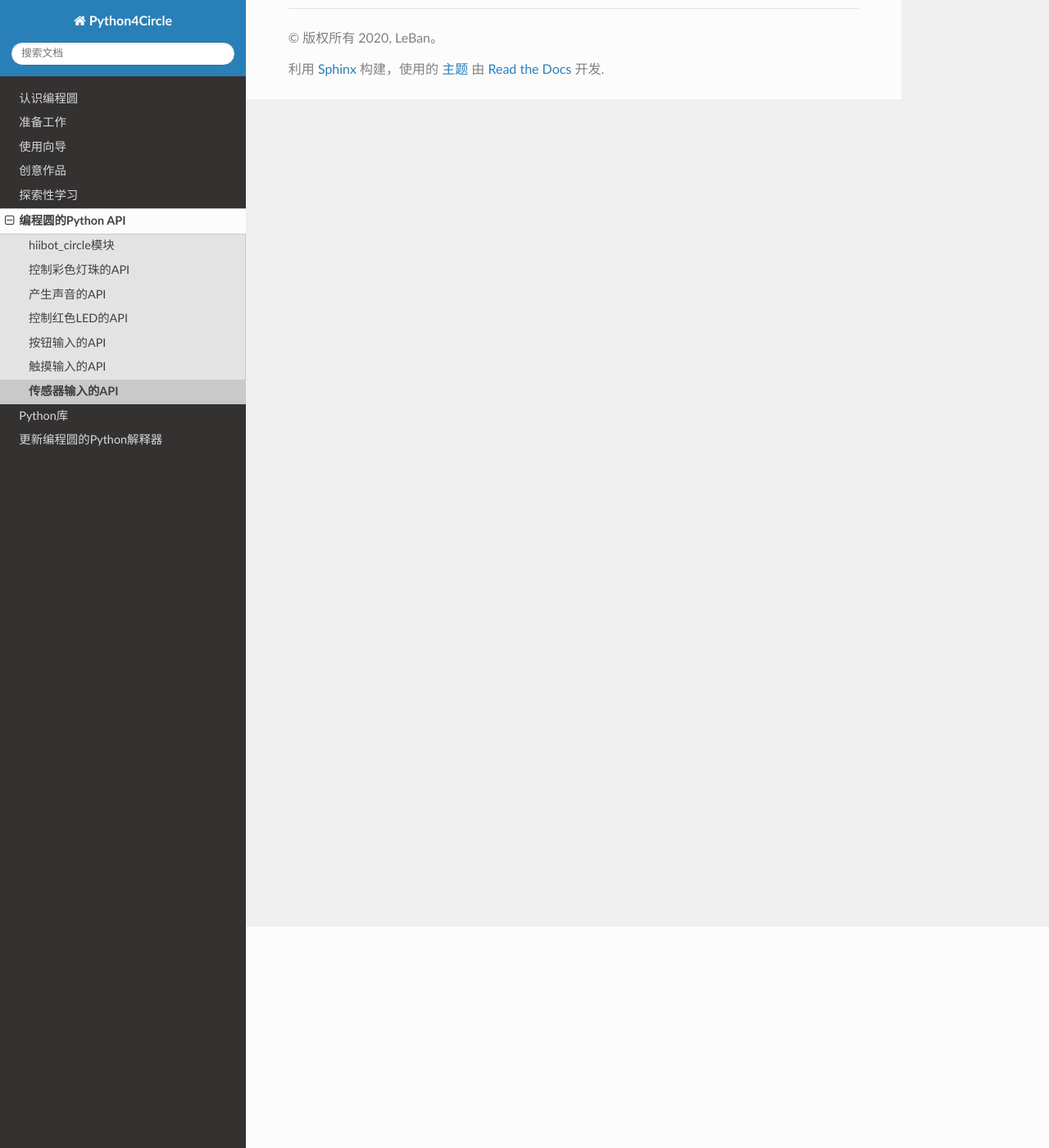
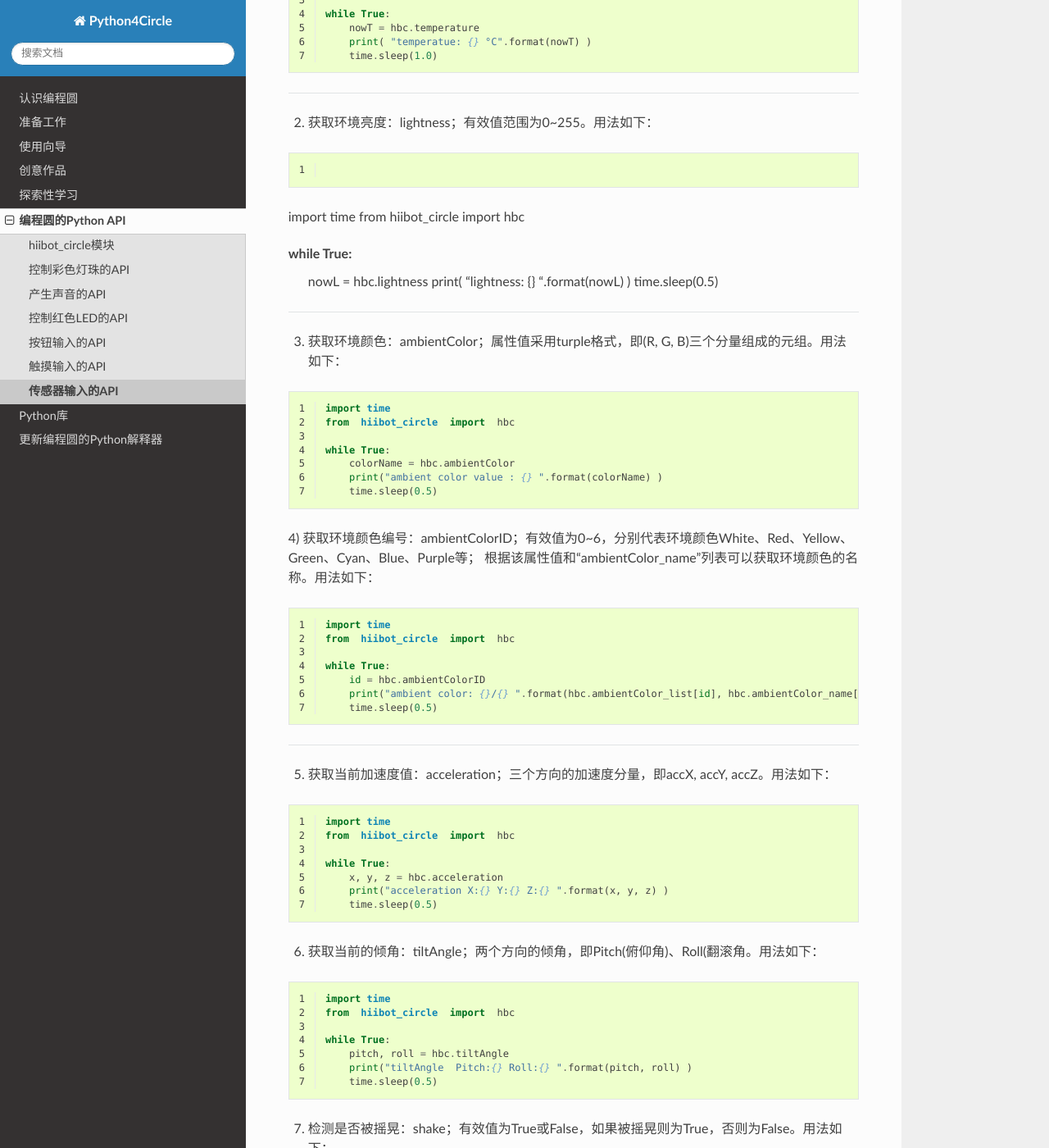
Before and after one commit to BradChan/Python4Circle, a Sphinx documentation site: the page built from source/python_api/_7_sensors.rst, in a window 1280 px wide and 1400 px high, scrolled down 270 px. Shown: the whole window at 82% size. Built offline with Sphinx 7.4.7 and the Read the Docs theme 2.0.0, drawn with Linux system fonts in a browser that asks for light colours; some of the changed text lies outside the part shown.

Commit message:
update api_sensors

```diff
--- a/source/python_api/_7_sensors.rst
+++ b/source/python_api/_7_sensors.rst
@@ -2,5 +2,168 @@
 传感器输入的API
 ====================
 
+1) 获取环境温度：temperature；有效值范围为-40～+125摄氏度。用法如下：
 
-编程圆的
+.. code-block::  python
+  :linenos:
+
+  import time
+  from  hiibot_circle  import  hbc
+
+  while True:
+      nowT = hbc.temperature
+      print( "temperatue: {} °C".format(nowT) )
+      time.sleep(1.0)
+
+----------------------------
+
+2) 获取环境亮度：lightness；有效值范围为0~255。用法如下：
+
+.. code-block::  python
+  :linenos:
+
+import time
+from  hiibot_circle  import  hbc
+
+while True:
+    nowL = hbc.lightness
+    print( "lightness: {} ".format(nowL) )
+    time.sleep(0.5)
+
+----------------------------
+
+3) 获取环境颜色：ambientColor；属性值采用turple格式，即(R, G, B)三个分量组成的元组。用法如下：
+
+.. code-block::  python
+  :linenos:
+
+  import time
+  from  hiibot_circle  import  hbc
+
+  while True:
+      colorName = hbc.ambientColor
+      print("ambient color value : {} ".format(colorName) )
+      time.sleep(0.5)
+
+4) 获取环境颜色编号：ambientColorID；有效值为0~6，分别代表环境颜色White、Red、Yellow、Green、Cyan、Blue、Purple等；
+根据该属性值和“ambientColor_name”列表可以获取环境颜色的名称。用法如下：
+
+.. code-block::  python
+  :linenos:
+
+  import time
+  from  hiibot_circle  import  hbc
+
+  while True:
+      id = hbc.ambientColorID
+      print("ambient color: {}/{} ".format(hbc.ambientColor_list[id], hbc.ambientColor_name[id]) )
+      time.sleep(0.5)
+
+----------------------------
+
+5) 获取当前加速度值：acceleration；三个方向的加速度分量，即accX, accY, accZ。用法如下：
+
+.. code-block::  python
+  :linenos:
+
+  import time
+  from  hiibot_circle  import  hbc
+
+  while True:
+      x, y, z = hbc.acceleration
+      print("acceleration X:{} Y:{} Z:{} ".format(x, y, z) )
+      time.sleep(0.5)
+
+6) 获取当前的倾角：tiltAngle；两个方向的倾角，即Pitch(俯仰角)、Roll(翻滚角。用法如下：
+
+.. code-block::  python
+  :linenos:
+
+  import time
+  from  hiibot_circle  import  hbc
+
+  while True:
+      pitch, roll = hbc.tiltAngle
+      print("tiltAngle  Pitch:{} Roll:{} ".format(pitch, roll) )
+      time.sleep(0.5)
+
+7) 检测是否被摇晃：shake；有效值为True或False，如果被摇晃则为True，否则为False。用法如下：
+
+.. code-block::  python
+  :linenos:
+
+  from  hiibot_circle  import  hbc
+  while True:
+      if hbc.shake(shake_threshold=20):
+          print('shaked')
+
+8) 敲击侦测的属性：detectTaps；有效值为1或2，如果侦测单击则为1，双击为2。
+
+9) 检测是否被敲击：tapped；有效值为True或False，如果被敲击(单击或双击，依据“敲击侦测的属性”)为True，否则为False。用法如下：
+
+单击侦测的示例：
+
+.. code-block::  python
+  :linenos:
+
+  import time
+  from  hiibot_circle  import  hbc
+  hbc.detectTaps = 1
+  while True:
+      if hbc.tapped:
+          print('single tapped')
+
+侦测双击的示例：
+
+.. code-block::  python
+  :linenos:
+
+  import time
+  from  hiibot_circle  import  hbc
+  hbc.detectTaps = 2
+  while True:
+      if hbc.tapped:
+          print('double tapped')
+
+----------------------------
+
+10) 获取环境声音的大小：soundLevel；有效值为0～65535，采样时间约2ms，采样点32个，采样分辨率为16位，然后取采样点的数学期望作为环境声音的大小。
+用法如下：
+
+.. code-block::  python
+  :linenos:
+
+  import time
+  from  hiibot_circle  import  hbc
+
+  while True:
+      sl = hbc.soundLevel
+      print(sl)
+      time.sleep(0.5)
+
+11) 检测是否听到很大的声音(大于设定的阈值)：loudSound( sound_threshold )；输入参数“sound_threshold”是阈值，当soundLevel大于此阈值时，
+返回值为True，否则为False。用法如下：
+
+.. code-block::  python
+  :linenos:
+
+  import time
+  from  hiibot_circle  import  hbc
+
+  while True:
+      if hbc.loudSound( sound_threshold = 800 ):
+          print('loud sound')
+
+12) 按指定的采样点数采样当前环境声音：soundSample( numSamples )；输入参数“numSamples”为指定的采样点数，建议使用16的倍数，
+返回值为所有采样数据的列表。用法如下：
+
+.. code-block::  python
+  :linenos:
+
+  import time
+  from  hiibot_circle  import  hbc
+
+  while True:
+      sl =  [ val for val in hbc.soundSample( numSamples = 32 )] # generate a list from sample data
+      print( sl )
+      time.sleep(0.5)
```
